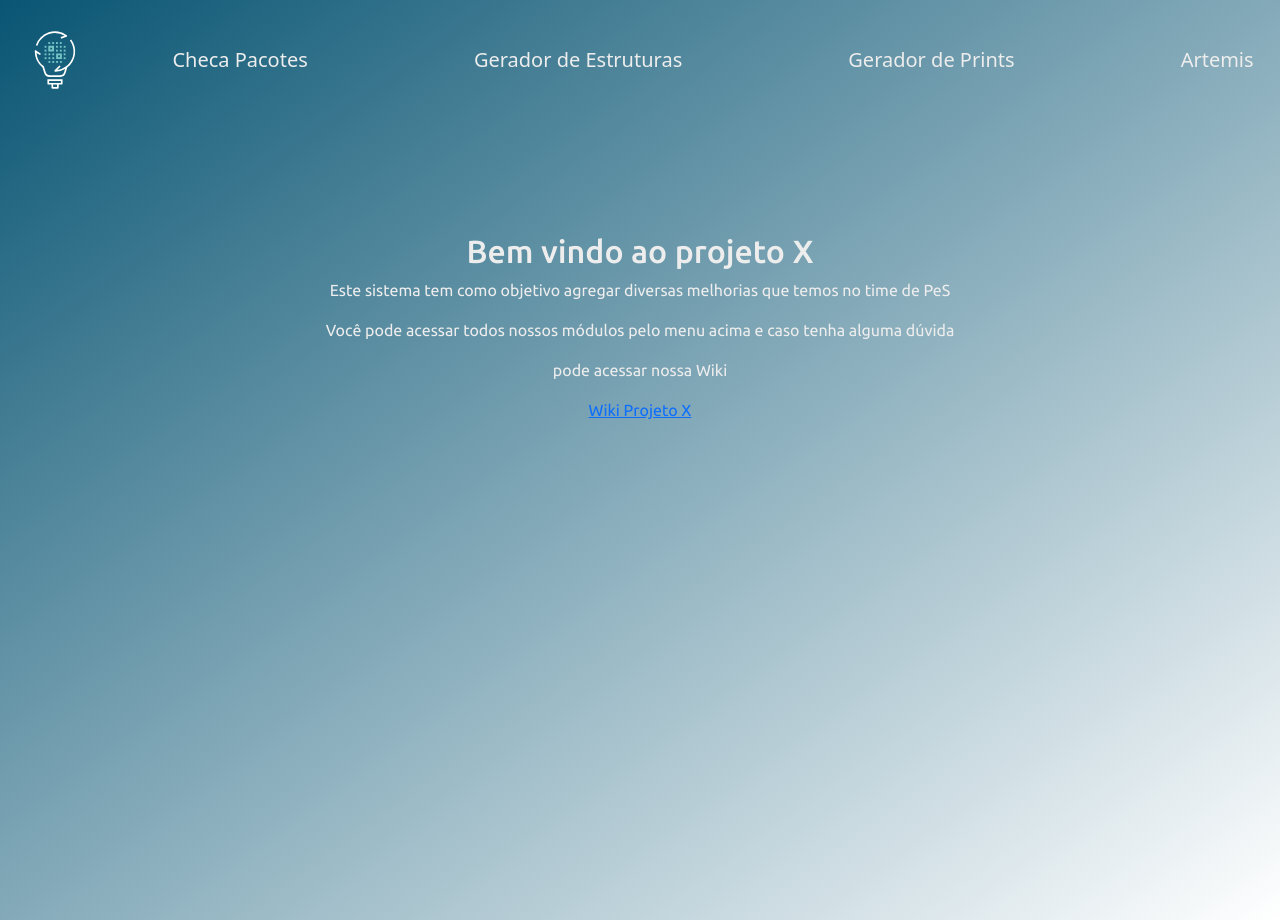
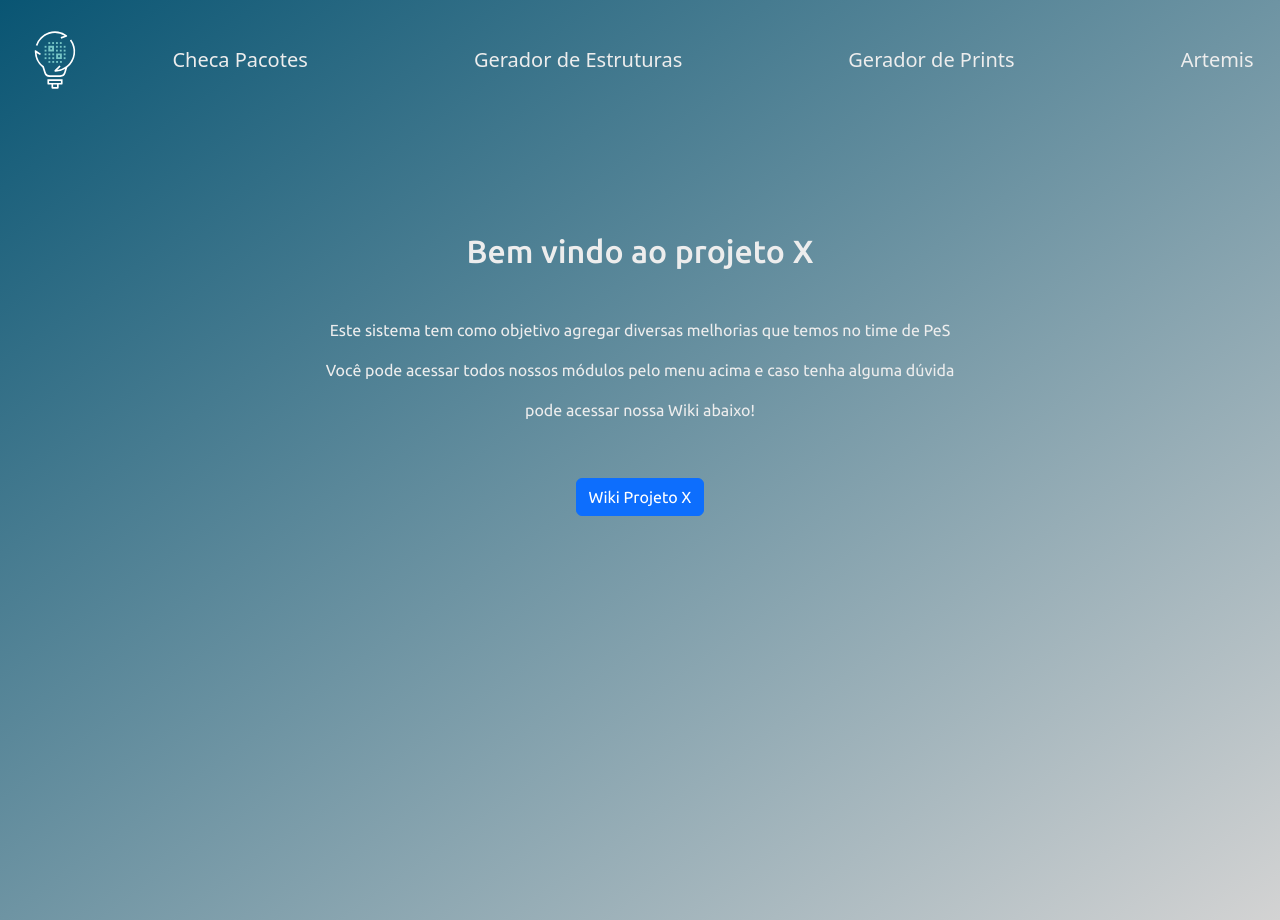
Before and after one commit to felps30/projetoX, a Next.js app: page / in a window 1280 px wide. Built offline with nearby package versions, Linux system fonts and the light colour scheme.

Commit message:
'pagina_inicial'

```diff
--- a/pages/index.jsx
+++ b/pages/index.jsx
@@ -1,4 +1,5 @@
 import Head from 'next/head'
+import Button from 'react-bootstrap/Button';
 import Image from 'next/image'
 import styles from '../styles/Home.module.css'
 import HeaderComponent from "../components/common/header";
@@ -22,10 +23,10 @@ export default function Home() {
         <h2>Bem vindo ao projeto X</h2>
         <p>Este sistema tem como objetivo agregar diversas melhorias que temos no time de PeS</p>
         <p>Você pode acessar todos nossos módulos pelo menu acima e caso tenha alguma dúvida</p>
-        <p>pode acessar nossa Wiki</p>
-        <a href="http://wiki.eisa.corp.com/display/PPSVIVO/SISAP">
+        <p>pode acessar nossa Wiki abaixo!</p>
+        <Button className={styles.btHome} href="http://wiki.eisa.corp.com/display/PPSVIVO/SISAP">
           Wiki Projeto X
-        </a>
+        </Button>
       </div>
 
       </main>
--- a/styles/Home.module.css
+++ b/styles/Home.module.css
@@ -50,9 +50,18 @@
 }
 
 .initial{
+  font-family: 'Ubuntu';
   text-align: center;
   margin-top: 4rem;
   color: #ededed;
+}
+
+.initial h2{
+  margin-bottom: 3rem;
+}
+
+.btHome{
+  margin-top: 40px;
 }
 
 .description {
--- a/styles/globals.css
+++ b/styles/globals.css
@@ -85,10 +85,9 @@ body {
 }
 
 body {
-  color: rgb(125 131 144);
   background: linear-gradient(
       to top left,
-      transparent,
+      #d3d3d3,
       rgb(009 085 115)
     )
     rgb(125 131 144);
```
